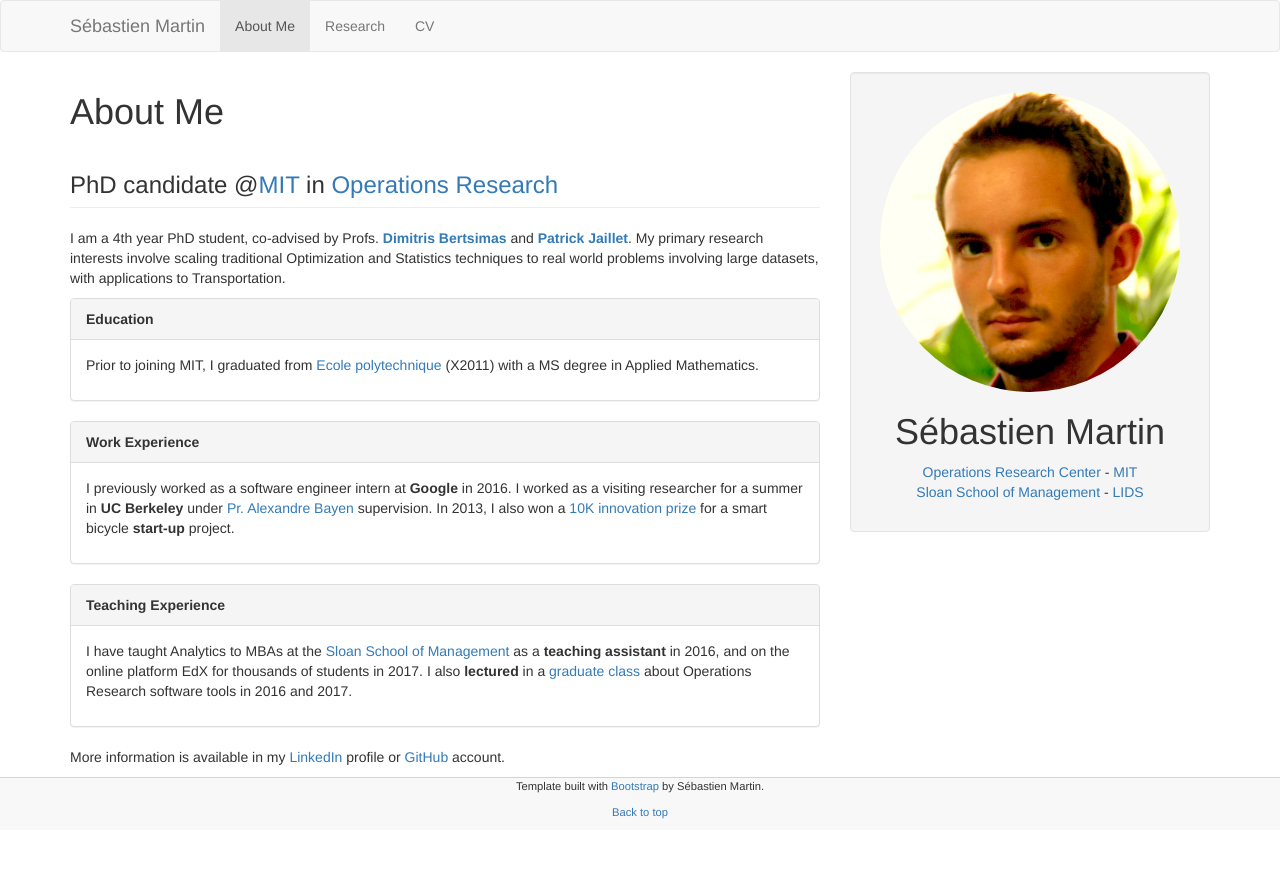
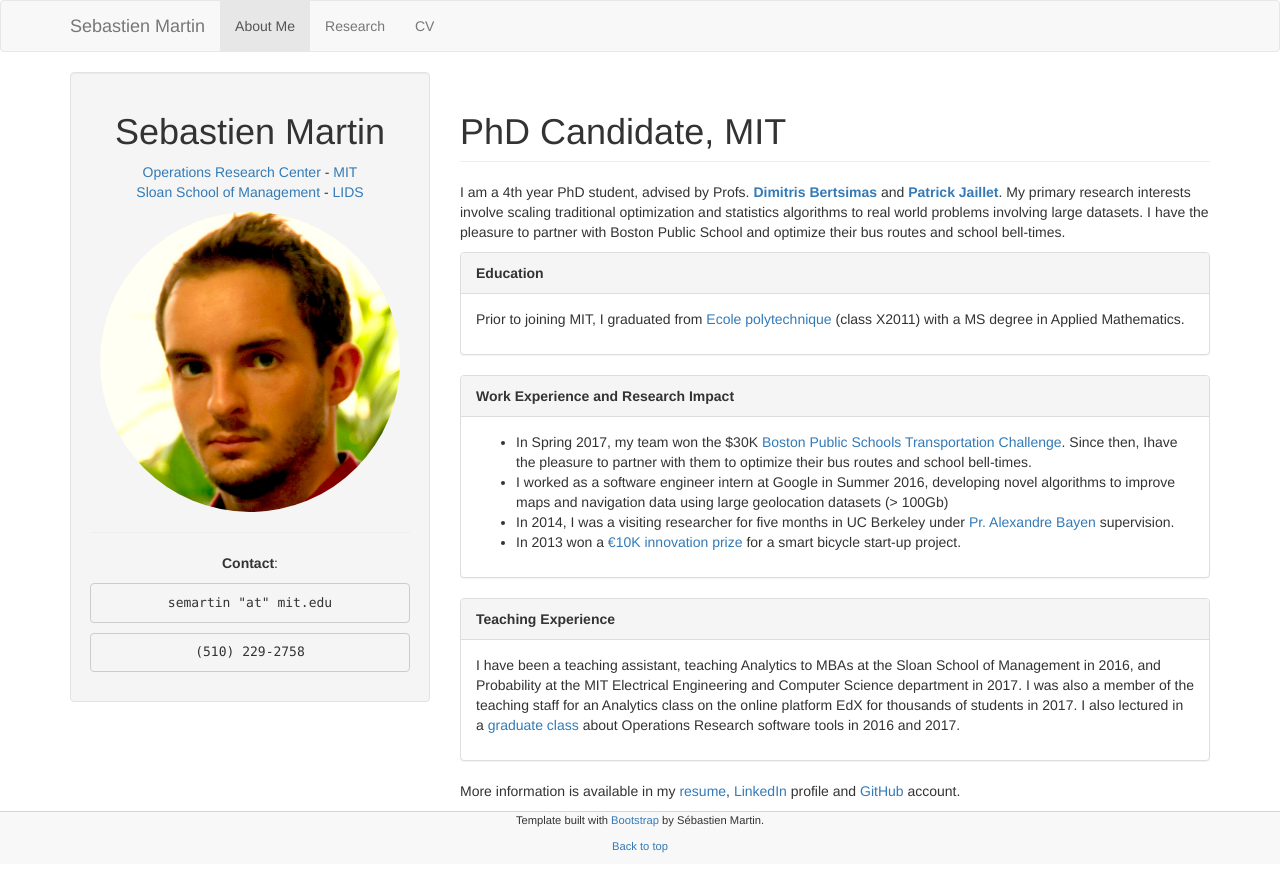
Before and after one commit to trevorhsong/trevorhsong.github.io, a Jekyll site: the page built from index.html, in a window 1280 px wide. Shown: the top 892 px of the page. Built offline with Jekyll 4.4.1, drawn with Linux system fonts in a browser that asks for light colours.

Commit message:
bugs and frontpage reorganization

```diff
--- a/_includes/navbar.html
+++ b/_includes/navbar.html
@@ -1,7 +1,7 @@
 <nav class="navbar navbar-default">
 <div class="container">
 <div class="navbar-header">
-  <a class="navbar-brand" href="#">Sébastien Martin</a>
+  <a class="navbar-brand" href="index.html">Sebastien Martin</a>
 </div>
 <ul class="nav navbar-nav">
   {% for tab in site.tabnames %}
--- a/index.html
+++ b/index.html
@@ -5,45 +5,60 @@ tabname: About Me
 ---
 <div class="container">
   <div class="row">
+    <div class="col-md-4">
+        <div class="well aboutme">
+          <h1>Sebastien Martin</h1>
+          <p><a href="http://orc.mit.edu">Operations Research Center</a> - <a href="http://mit.edu">MIT</a> <br />
+            <a href="http://mitsloan.mit.edu">Sloan School of Management</a> - <a href="http://lids.mit.edu">LIDS</a>
+          </p>
+          <img src="assets/img/avatar.jpg" class="img-circle img-responsive avatarimg" alt="Sebastien's picture" />
+          <hr>
+          <p>
+            <strong>Contact</strong>:
+            <pre>semartin "at" mit.edu</pre>
+            <pre>(510) 229-2758</pre>
+
+          </p>
+        </div>
+      </div>
     <div class="col-md-8">
-       <h1>About Me</h1>
-      <h3 class="page-header">PhD candidate @<a href="http://mit.edu">MIT</a> in <a href="http://orc.mit.edu">Operations Research</a></h3>
+      <h1 class="page-header">PhD Candidate, MIT</h1>
       <p>
-        I am a 4th year PhD student, co-advised by Profs.
+        I am a 4th year PhD student, advised by Profs.
         <strong><a href="http://web.mit.edu/dbertsim/www/">Dimitris Bertsimas</a></strong> and
         <strong><a href="http://web.mit.edu/jaillet/www/">Patrick Jaillet</a></strong>.
-        My primary research interests involve scaling traditional Optimization and Statistics techniques
-        to real world problems involving large datasets, with applications to Transportation.
+        My primary research interests involve scaling traditional optimization and statistics algorithms
+        to real world problems involving large datasets. I have the pleasure to partner with Boston Public School and
+        optimize their bus routes and school bell-times.
       </p>
       <div class="panel panel-default">
         <div class="panel-heading"><strong>Education</strong></div>
         <div class="panel-body">
-          <p>Prior to joining MIT, I graduated from <a href="https://www.polytechnique.edu/">Ecole polytechnique</a> (X2011) with a MS degree in Applied Mathematics.</p>
+          <p>Prior to joining MIT, I graduated from <a href="https://www.polytechnique.edu/">Ecole polytechnique</a> (class X2011) with a MS degree in Applied Mathematics.</p>
         </div>
       </div>
       <div class="panel panel-default">
-        <div class="panel-heading"><strong>Work Experience</strong></div>
+        <div class="panel-heading"><strong>Work Experience and Research Impact</strong></div>
         <div class="panel-body">
-          <p>I previously worked as a software engineer intern at <strong>Google</strong> in 2016. I worked as a visiting researcher for a summer in <strong>UC Berkeley</strong> under <a href="http://bayen.eecs.berkeley.edu">Pr. Alexandre Bayen</a> supervision.
-            In 2013, I also won a<a href="https://www.polytechnique.edu/fondation/prix-jean-louis-gerondeau-zodiac-aerospace"> 10K innovation prize</a> for a smart bicycle <strong>start-up</strong> project.</p>
+          <ul>
+            <li>In Spring 2017, my team won the $30K <a href="https://www.bostonpublicschools.org/transportationchallenge">Boston Public Schools Transportation Challenge</a>.
+              Since then, Ihave the pleasure to partner with them to optimize their bus routes and school bell-times.</li>
+            <li>I worked as a software engineer intern at Google in Summer 2016, developing novel algorithms
+                to improve maps and navigation data using large geolocation datasets (> 100Gb) </li>
+            <li>In 2014, I was a visiting researcher for five months in UC Berkeley under <a href="http://bayen.eecs.berkeley.edu">Pr. Alexandre Bayen</a> supervision.</li>
+            <li>In 2013 won a <a href="https://www.polytechnique.edu/fondation/prix-jean-louis-gerondeau-zodiac-aerospace"> €10K innovation prize</a> for a smart bicycle start-up project.</p>
+            </li>
+          </ul>
         </div>
       </div>
       <div class="panel panel-default">
         <div class="panel-heading"><strong>Teaching Experience</strong></div>
         <div class="panel-body">
-          <p>I have taught Analytics to MBAs at the <a href="http://mitsloan.mit.edu">Sloan School of Management</a> as a <strong>teaching assistant</strong> in 2016, and on the online platform EdX for thousands of students in 2017. I also <strong>lectured</strong> in a <a href="https://philchodrow.github.io/cos_2017/">graduate class</a> about Operations Research software tools in 2016 and 2017.</p>
+          <p>I have been a teaching assistant, teaching Analytics to MBAs at the Sloan School of Management in 2016, and Probability at the MIT Electrical Engineering and Computer Science
+            department in 2017. I was also a member of the teaching staff for an Analytics class on the online platform EdX for thousands of students in 2017. I also lectured in a <a href="https://philchodrow.github.io/cos_2017/">graduate class</a> about Operations Research software tools in 2016 and 2017.</p>
         </div>
       </div>
-      <p> More information is available in my <a href="http://www.linkedin.com/in/sebmart">LinkedIn</a> profile or <a href="http://github.com/sebmart">GitHub</a> account.</p>
-
-    </div>
-    <div class="col-md-4">
-      <div class="well aboutme">
-        <img src="assets/img/avatar.jpg" class="img-circle img-responsive avatarimg" alt="Sebastien's picture" /></span>
-        <h1>Sébastien Martin</h1>
-        <p><a href="http://orc.mit.edu">Operations Research Center</a> - <a href="http://mit.edu">MIT</a> <br />
-          <a href="http://mitsloan.mit.edu">Sloan School of Management</a> - <a href="http://lids.mit.edu">LIDS</a></p>
-      </div>
+      <p> More information is available in my <a href="assets/sebastienmartin_resume.pdf">resume</a>, <a href="http://www.linkedin.com/in/sebmart">LinkedIn</a> profile and <a href="http://github.com/sebmart">GitHub</a> account.</p>
     </div>
   </div>
 </div>
--- a/research.html
+++ b/research.html
@@ -1,7 +1,7 @@
 ---
 layout: common
 title: Research
-tabname: Reseach
+tabname: Research
 ---
 
 <div class="container">
```
